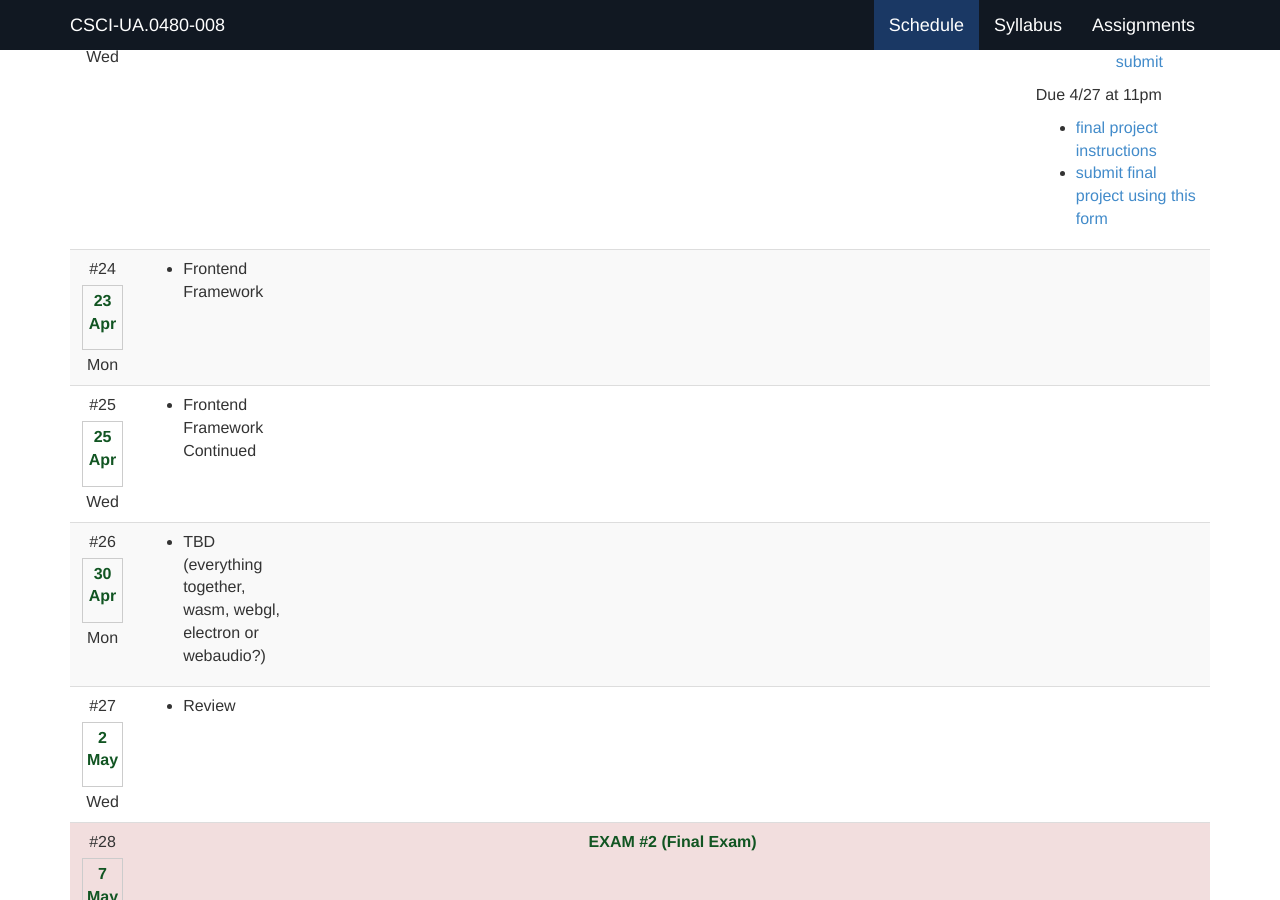
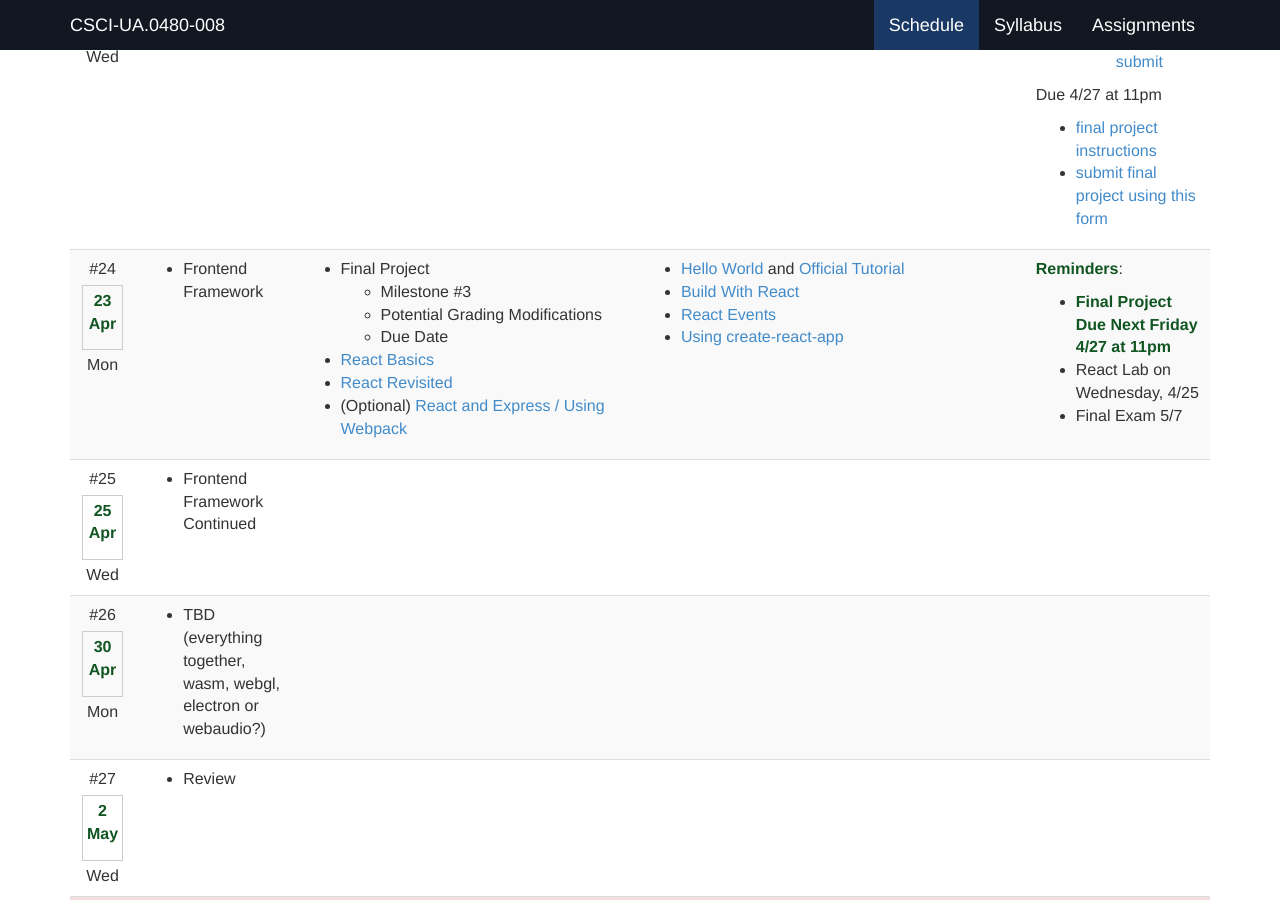
Before and after one commit to foureyes/csci-ua.0480-spring2018-008, a Jekyll site: the page built from index.markdown, in a window 1280 px wide and 900 px high, scrolled down 7010 px. Built offline with Jekyll 4.4.1, drawn with Linux system fonts in a browser that asks for light colours.

Commit message:
add react slides

```diff
--- a/_data/schedule.csv
+++ b/_data/schedule.csv
@@ -440,7 +440,23 @@ Due 4/27 at 11pm
 * [submit final project using this form](https://docs.google.com/forms/d/e/1FAIpQLSeAwaHmPxvmWzvMYHdswd5h72ZUhwPvL-57sK-S4CyBn_jxpQ/viewform)
 
 ",m3 due
-y,,24,23-Apr,Mon,* Frontend Framework  ,,,,
+,,24,23-Apr,Mon,* Frontend Framework  ,"* Final Project
+    * Milestone #3
+    * Potential Grading Modifications
+    * Due Date
+* [React Basics](slides/26/react.html)
+* [React Revisited](slides/26/react-state-parent.html)
+* (Optional) [React and Express / Using Webpack](slides/26/react-webpack-continued.html)
+","* [Hello World](https://facebook.github.io/react/docs/hello-world.html) and [Official Tutorial](https://facebook.github.io/react/tutorial/tutorial.html)
+* [Build With React](http://buildwithreact.com/)
+* [React Events](https://facebook.github.io/react/docs/events.html#supported-events)
+* [Using create-react-app](https://github.com/facebookincubator/create-react-app/blob/master/README.md#getting-started)
+","__Reminders__:
+
+* __Final Project Due Next Friday 4/27 at 11pm__
+* React Lab on Wednesday, 4/25
+* Final Exam 5/7
+",
 y,,25,25-Apr,Wed,* Frontend Framework Continued,,,,m4 due
 y,,26,30-Apr,Mon,"* TBD (everything together, wasm, webgl, electron or webaudio?)",,,,
 y,,27,2-May,Wed,* Review,,,,
--- a/_includes/schedule/24.markdown
+++ b/_includes/schedule/24.markdown
@@ -1,5 +1,6 @@
 	<td markdown="block">
 
+{% comment %}
 * Out-of-Class Review times! (See piazza)
     * 2 reviews
     * time pending room bookings
@@ -7,6 +8,7 @@
     * [rubric](final-project.html)
     * [full submission details](final-project.html#final_submit)
     * late submissions allowed with no penalty, up to 24 hours after due date
+{% endcomment %}
 * [React Basics](slides/26/react.html)
 * [React Revisited](slides/26/react-state-parent.html)
 * (Optional) [React and Express / Using Webpack](slides/26/react-webpack-continued.html)
```
